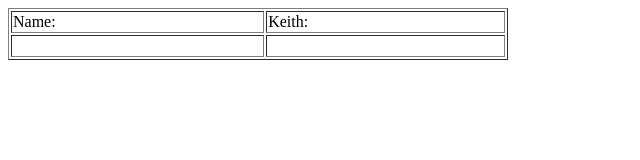
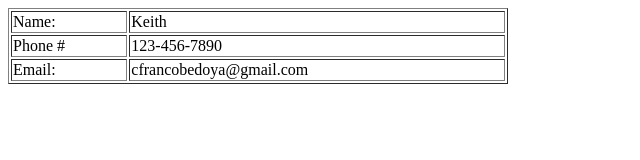
Before and after one commit to cfranco92/html_course_Talos, a plain HTML site: page index3.html in a window 1280 px wide. Shown: the whole page, without its empty margins (0-640 px from the left). Drawn offline with Linux system fonts and the light colour scheme.

```diff
--- a/index3.html
+++ b/index3.html
@@ -7,16 +7,22 @@
 </head>
 <body>
     <table width="500" border="1">
+
         <tbody>
             <tr>
                 <td>Name:</td>
-                <td>Keith:</td>
+                <td>Keith</td>
             </tr>
             <tr>
-                <td>&nbsp;</td>
-                <td>&nbsp;</td>
+                <td>Phone #</td>
+                <td>123-456-7890</td>
+            </tr>
+            <tr>
+                <td>Email:</td>
+                <td>cfrancobedoya@gmail.com</td>
             </tr>
         </tbody>
+
     </table>
 </body>
 </html>
```
